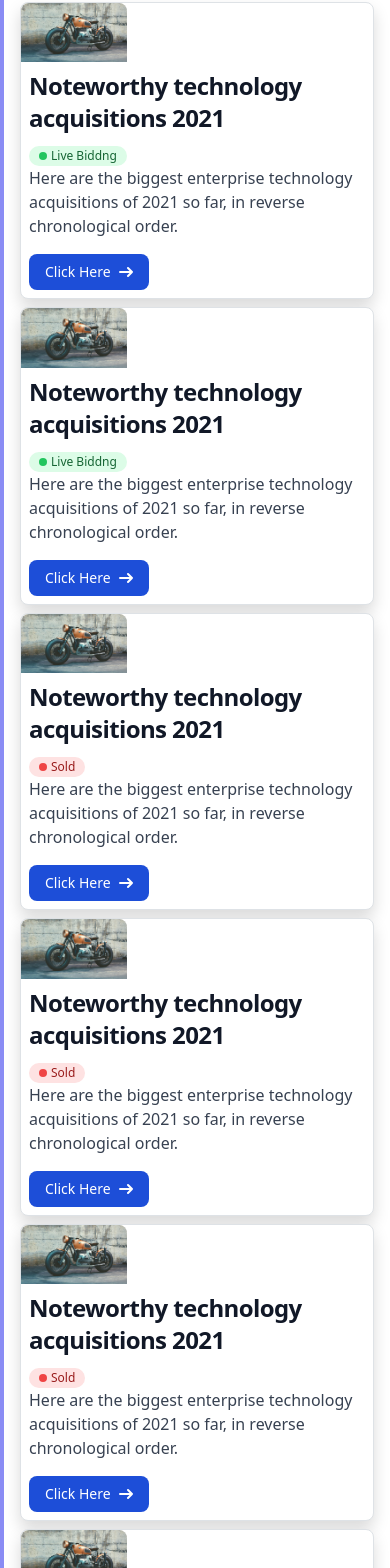
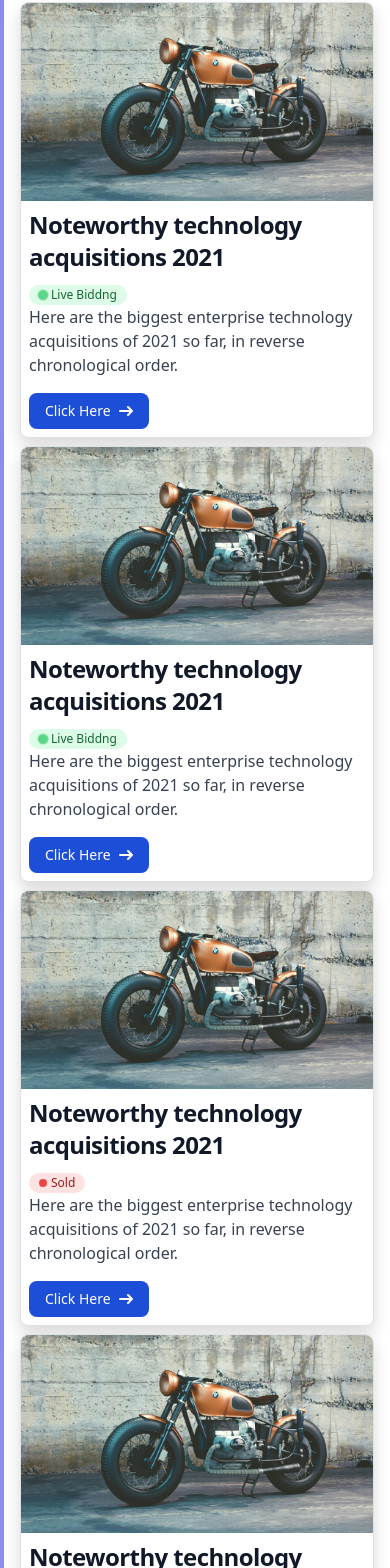
Before and after one commit to vaibhav03ambhore/CodeX_2.1.3, a React (Vite) app in the folder frontend/: page /browserbid in a window 390 px wide. Shown: the part 313-1881 px from the top of the page. Built offline with nearby package versions, Linux system fonts and the light colour scheme.

Commit message:
Live Bidding Page Added

```diff
--- a/frontend/src/pages/Bidding.jsx
+++ b/frontend/src/pages/Bidding.jsx
@@ -1,24 +1,38 @@
-import React from 'react'
-import CarouselPage from '../Components/CarouselPage'
-import { Link } from 'react-router-dom'
+import React, { useState } from 'react'
+import Img1 from '../Images/Asset.jpg'
 const Bidding = () => {
+    const [bid, setBid] = useState(50);
+    function increament() {
+        setBid(bid + 10);
+    }
     return (
         <section className='pt-[80px]'>
-            <div className='h-[80vh] bg-gray-50 relative'>
-                <div className="p-[40px] w-full sm:flex gap-4 items-center">
-                    <div className="left md:w-[50%] rounded-3xl">
-                        <div className='justify-center text-center font-[italic]'>
-                            <h1 className='text-4xl	p-3'>Discover</h1>
-                            <h2 className='text-5xl text-red-600 font-bold p-2'>The World</h2>
-                            <h3 className='text-6xl'>Largest Bidding Platform</h3>
-                            <p className='text-1xl font-medium m-4'>Experience the thrill of auctioning your cherished art, collectibles, and real estate on our dynamic online platform. Unleash the power of bidding to unlock the true value of your treasures in a seamless and engaging digital marketplace.</p>
-                            <Link to={'/readmore'}>
-                                <button type="button" class="text-white bg-gray-800 hover:bg-gray-900 focus:outline-none focus:ring-4 focus:ring-gray-300 font-medium rounded-full text-sm px-5 py-2.5 me-2 mb-2 dark:bg-gray-800 dark:hover:bg-gray-700 dark:focus:ring-gray-700 dark:border-gray-700">Read More</button>
-                            </Link>
+            <div className='h-[100vh] bg-gray-50'>
+                <div className="p-[20px] w-full sm:flex items-center">
+                    <div className="left md:w-[40%] h-[100%] sm:flex-col">
+                        <img className="rounded-t-lg md:max-w-[100%] rounded-3xl max-h-[50%]" src={Img1} />
+                        <div className='text-center'>
+                            <div className='flex-col text-center'>
+                                <p className='m-2 font-bold text-lime-600'>Category</p>
+                                <p className='p-2 text-2xl'>CaroX</p>
+                            </div>
+                            <div className='flex-col text-center'>
+                                <p className='m-2 font-bold text-lime-600'>Base Price</p>
+                                <p className='p-2 text-2xl'>50K</p>
+                            </div>
                         </div>
                     </div>
-                    <div className="right md:w-[50%] py-4">
-                        <CarouselPage className='border-rounded'/>
+                    <div className="right md:w-[60%] py-2 md:flex-col text-center">
+                        <div className='justify-center font-[italic]'>
+                            <p className='text-4xl text-red-600 font-bold p-2'>Live <span className='text-black'>Bidding</span></p>
+                            <h3 className='text-6xl'></h3>
+                            <p className='text-1xl font-medium m-4'>I am offering for sale my [Year] [Make] [Model] aircraft, a [brief description of the aircraft's overall condition and any standout features]. This [Year] [Make] [Model] is [color], with [mention any distinctive features of the exterior]. The interior is [color] and in excellent condition. The total flight hours are [total hours], and the aircraft has been meticulously maintained, with a detailed log of service history. It is equipped with [key features], including [highlight any noteworthy avionic systems or features]. The asking price for this aircraft is [Asking Price]. For more information or to schedule a viewing, please contact me at [Your Phone Number] or [Your Email Address]. The plane is currently located at [Location], and serious inquiries are welcome to arrange a demonstration flight to experience this [Year] [Make] [Model] aircraft firsthand.</p>
+                        </div>
+                        <div className='flex-col text-center'>
+                            <p className='m-2 font-bold text-lime-600'>Current Bid Price</p>
+                            <p className='p-2 text-2xl'>{bid}K</p>
+                            <button onClick={increament} type="button" className="text-white bg-gray-800 hover:bg-gray-900 focus:outline-none focus:ring-4 focus:ring-gray-300 font-medium rounded-full text-sm px-5 py-2.5 me-2 mb-2 m-2">Bid</button>
+                        </div>
                     </div>
                 </div>
             </div>
--- a/frontend/src/pages/BrowserBid.jsx
+++ b/frontend/src/pages/BrowserBid.jsx
@@ -6,16 +6,15 @@ const BrowserBid = () => {
   return (
     <section className='pt-[95px] md:flex rtl'>
       <div className='Left md:w-[20%] '>
-      <FilterCategories/>
+        <FilterCategories />
       </div>
-      <div className='right md:w-[80%] p-3 border-s-4 border-indigo-500/75
-'>
+      <div className='right md:w-[80%] p-3 border-s-4 border-indigo-500/75'>
         <div className="md:flex bg-white border border-gray-200 rounded-lg shadow mb-2">
-          <img className="rounded-t-lg max-w-[30%] max-h-[20%]" src={Img1} alt="" />
+          <img className="rounded-t-lg md:max-w-[30%] max-h-[20%]" src={Img1}/>
           <div className="p-2">
             <h5 className="mb-2 text-2xl font-bold tracking-tight text-gray-900 ">Noteworthy technology acquisitions 2021</h5>
             <span class="inline-flex items-center bg-green-100 text-green-800 text-xs font-medium px-2.5 py-0.5 rounded-full">
-              <span class="w-2 h-2 me-1 bg-green-500 rounded-full"></span>
+              <span class="w-2 h-2 me-1 bg-green-500 rounded-full animate-ping"></span>
               Live Biddng
             </span>
             <p className="mb-3 font-normal text-gray-700">Here are the biggest enterprise technology acquisitions of 2021 so far, in reverse chronological order.</p>
@@ -30,11 +29,11 @@ const BrowserBid = () => {
           </div>
         </div>
         <div className="md:flex bg-white border border-gray-200 rounded-lg shadow mb-2">
-          <img className="rounded-t-lg max-w-[30%] max-h-[20%]" src={Img1} alt="" />
+          <img className="rounded-t-lg md:max-w-[30%] max-h-[20%]" src={Img1}/>
           <div className="p-2">
             <h5 className="mb-2 text-2xl font-bold tracking-tight text-gray-900">Noteworthy technology acquisitions 2021</h5>
             <span class="inline-flex items-center bg-green-100 text-green-800 text-xs font-medium px-2.5 py-0.5 rounded-full">
-              <span class="w-2 h-2 me-1 bg-green-500 rounded-full"></span>
+              <span class="w-2 h-2 me-1 bg-green-500 rounded-full animate-ping"></span>
               Live Biddng
             </span>
             <p className="mb-3 font-normal text-gray-700">Here are the biggest enterprise technology acquisitions of 2021 so far, in reverse chronological order.</p>
@@ -49,7 +48,7 @@ const BrowserBid = () => {
           </div>
         </div>
         <div className="md:flex bg-white border border-gray-200 rounded-lg shadow mb-2">
-          <img className="rounded-t-lg max-w-[30%] max-h-[20%]" src={Img1} alt="" />
+          <img className="rounded-t-lg md:max-w-[30%] max-h-[20%]" src={Img1}/>
           <div className="p-2">
             <h5 className="mb-2 text-2xl font-bold tracking-tight text-gray-900">Noteworthy technology acquisitions 2021</h5>
             <span class="inline-flex items-center bg-red-100 text-red-800 text-xs font-medium px-2.5 py-0.5 rounded-full">
@@ -68,7 +67,7 @@ const BrowserBid = () => {
           </div>
         </div>
         <div className="md:flex bg-white border border-gray-200 rounded-lg shadow mb-2">
-          <img className="rounded-t-lg max-w-[30%] max-h-[20%]" src={Img1} alt="" />
+          <img className="rounded-t-lg md:max-w-[30%] max-h-[20%]" src={Img1}/>
           <div className="p-2">
             <h5 className="mb-2 text-2xl font-bold tracking-tight text-gray-900">Noteworthy technology acquisitions 2021</h5>
             <span class="inline-flex items-center bg-red-100 text-red-800 text-xs font-medium px-2.5 py-0.5 rounded-full">
@@ -87,7 +86,7 @@ const BrowserBid = () => {
           </div>
         </div>
         <div className="md:flex bg-white border border-gray-200 rounded-lg shadow mb-2">
-          <img className="rounded-t-lg max-w-[30%] max-h-[20%]" src={Img1} alt="" />
+          <img className="rounded-t-lg md:max-w-[30%] max-h-[20%]" src={Img1}/>
           <div className="p-2">
             <h5 className="mb-2 text-2xl font-bold tracking-tight text-gray-900">Noteworthy technology acquisitions 2021</h5>
             <span class="inline-flex items-center bg-red-100 text-red-800 text-xs font-medium px-2.5 py-0.5 rounded-full">
@@ -106,7 +105,7 @@ const BrowserBid = () => {
           </div>
         </div>
         <div className="md:flex bg-white border border-gray-200 rounded-lg shadow mb-2">
-          <img className="rounded-t-lg max-w-[30%] max-h-[20%]" src={Img1} alt="" />
+          <img className="rounded-t-lg md:max-w-[30%] max-h-[20%]" src={Img1}/>
           <div className="p-2">
             <h5 className="mb-2 text-2xl font-bold tracking-tight text-gray-900">Noteworthy technology acquisitions 2021</h5>
             <span class="inline-flex items-center bg-red-100 text-red-800 text-xs font-medium px-2.5 py-0.5 rounded-full">
```
Lines whose indentation alone changed are shown as unchanged.
